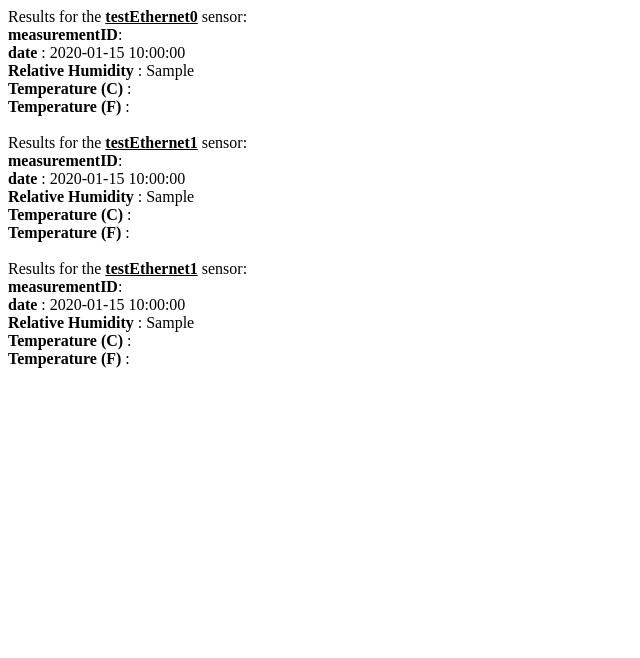
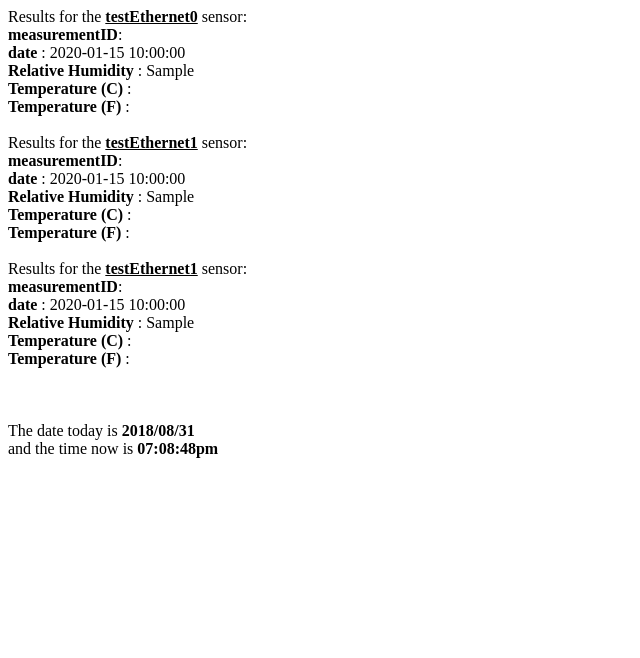
Before and after one commit to mcfaddja/Moms-Attic, a PHP site: page /tempANDrelHwebpage.php in a window 1280 px wide. Shown: the top 658 px of the page, without its empty margins (0-640 px from the left). Run offline with PHP 8.4, Linux system fonts and the light colour scheme; tables that the repository leaves empty or names only in its code hold one stand-in row (values such as "Sample post"); data that the repository does not hold is empty.

Commit message:
added date and time

```diff
--- a/sockets/webpage/tempANDrelHwebpage.php
+++ b/sockets/webpage/tempANDrelHwebpage.php
@@ -71,7 +71,13 @@ if ($result2->num_rows > 0) {
 } else {
     echo "0 results";
 }
+echo "<br>";
+echo "<br>";
+echo "<br>";
 
+
+echo "The date today is <b>" . date("Y/m/d") . "</b><br>";
+echo "and the time now is <b>" . date("h:i:sa") . "</b><br>";
 
 $conn->close();
 ?>
```
